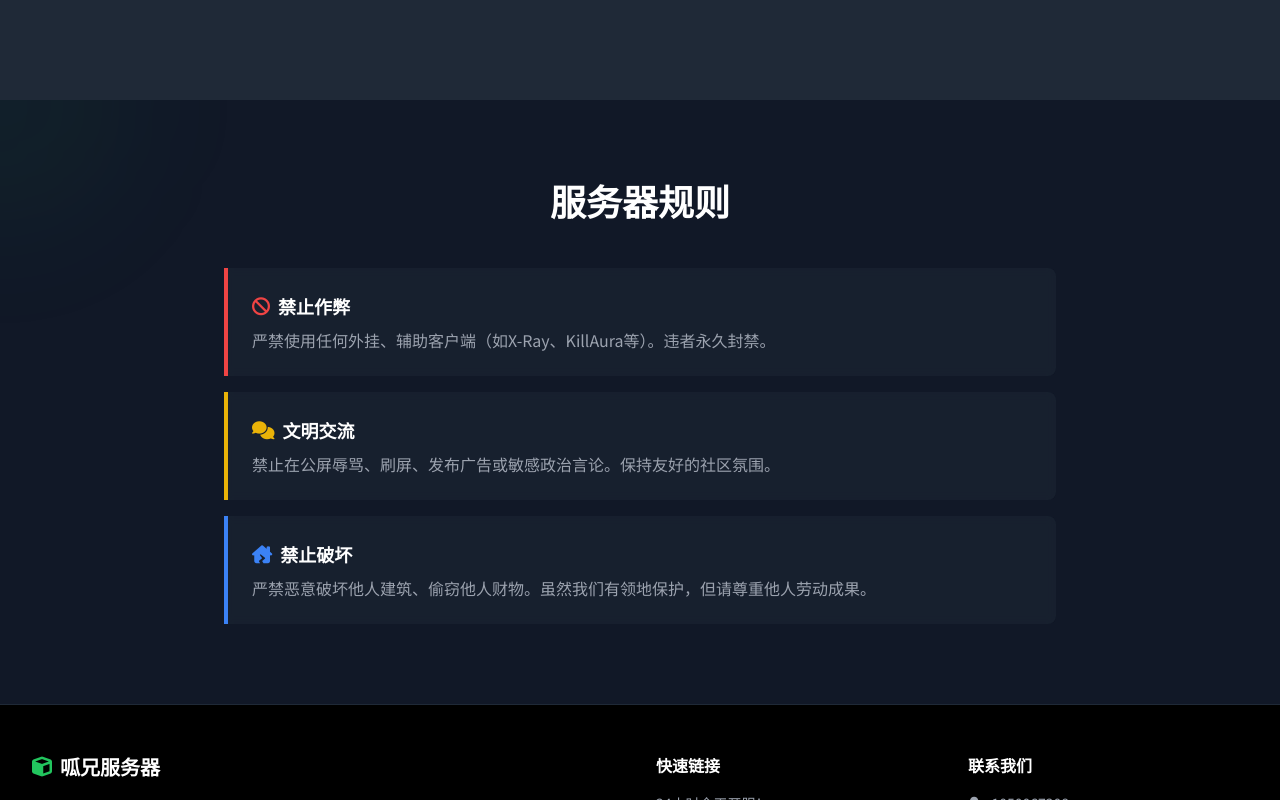
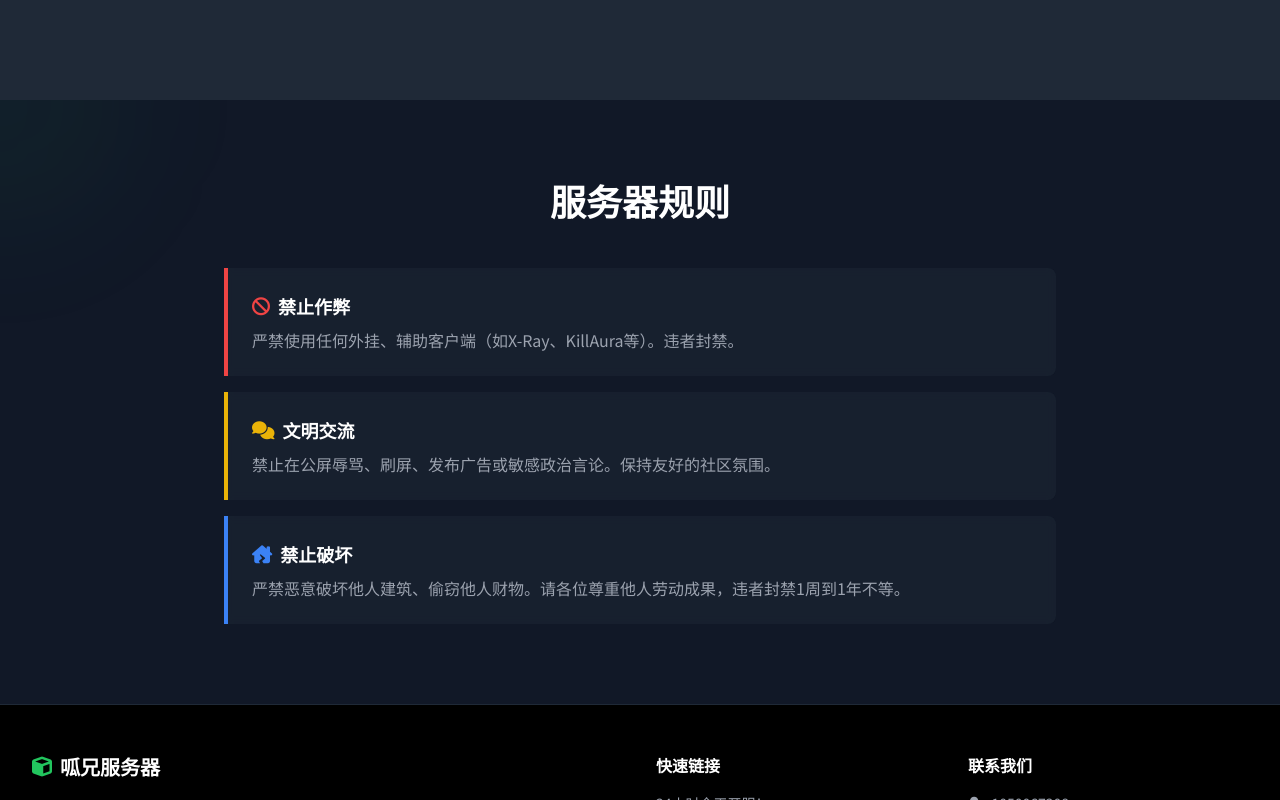
Before and after one commit to mc-qinfeng/gxgzf.io, a plain HTML site: page index.html in a window 1280 px wide. Shown: the part 1747-2547 px from the top of the page. Drawn offline with nearby package versions, Linux system fonts and the light colour scheme; no server answers.

Commit message:
Add files via upload

```diff
--- a/index.html
+++ b/index.html
@@ -1,4 +1,3 @@
-
 <!DOCTYPE html>
 <html lang="zh-CN">
 <head>
@@ -117,7 +116,7 @@
                坚守乐趣 <span class="text-transparent bg-clip-text bg-gradient-to-r from-green-400 to-blue-500">不忘初心</span>
             </h1>
             <p class="text-xl md:text-2xl text-gray-200 mb-8 font-light">
-                1.21.11 纯净生存 | 玩家交流
+                26.3纯净生存 | 玩家交流
             </p>
 
             <div class="flex flex-col md:flex-row gap-4 justify-center items-center">
@@ -237,7 +236,7 @@
                     <h3 class="text-lg font-bold text-white flex items-center gap-2">
                         <i class="fa-solid fa-ban text-red-500"></i> 禁止作弊
                     </h3>
-                    <p class="text-gray-400 mt-2">严禁使用任何外挂、辅助客户端（如X-Ray、KillAura等）。违者永久封禁。</p>
+                    <p class="text-gray-400 mt-2">严禁使用任何外挂、辅助客户端（如X-Ray、KillAura等）。违者封禁。</p>
                 </div>
 
                 <div class="bg-gray-800/50 border-l-4 border-yellow-500 p-6 rounded-r-lg backdrop-blur-sm">
@@ -251,7 +250,7 @@
                     <h3 class="text-lg font-bold text-white flex items-center gap-2">
                         <i class="fa-solid fa-house-chimney-crack text-blue-500"></i> 禁止破坏
                     </h3>
-                    <p class="text-gray-400 mt-2">严禁恶意破坏他人建筑、偷窃他人财物。虽然我们有领地保护，但请尊重他人劳动成果。</p>
+                    <p class="text-gray-400 mt-2">严禁恶意破坏他人建筑、偷窃他人财物。请各位尊重他人劳动成果，违者封禁1周到1年不等。</p>
                 </div>
             </div>
         </div>
```
